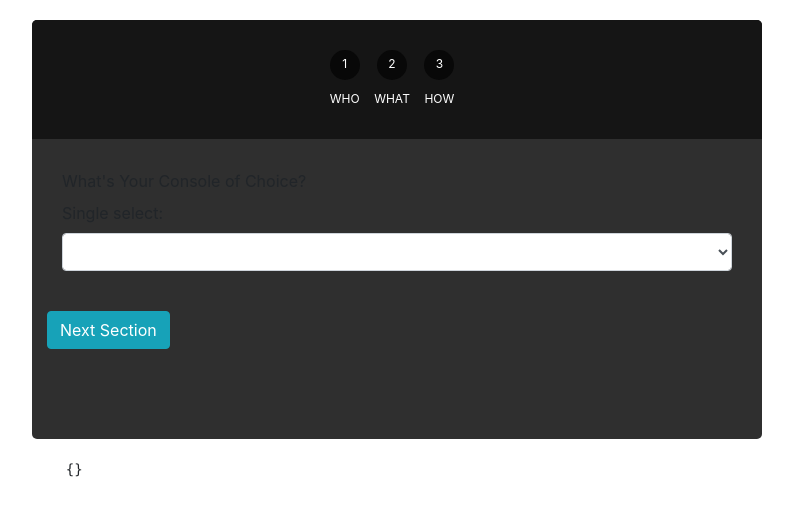
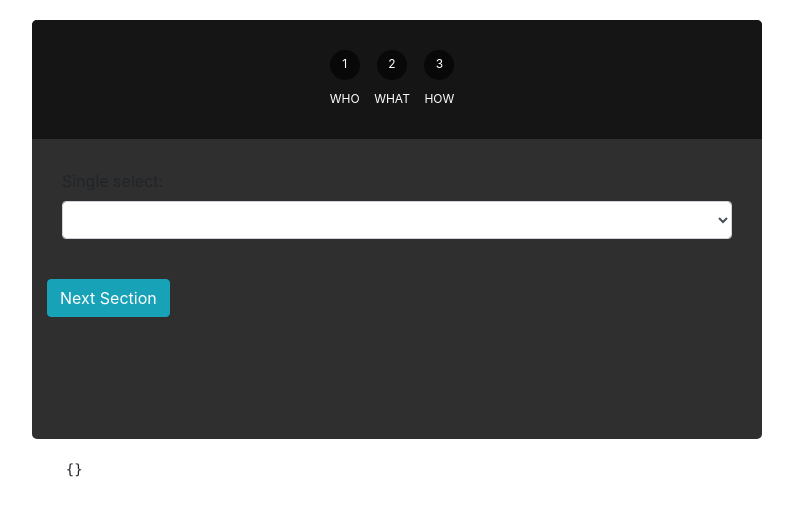
Before and after one commit to pcnicklaus/bitterly, a plain HTML site: page one/src/client/index.html at #!/form/interests in a window 1280 px wide. Shown: the whole page, without its empty margins (53-846 px from the left). Drawn offline with nearby package versions, Linux system fonts and the light colour scheme; some packages are replaced by stand-ins of ours; some icons are missing.

```diff
--- a/one/src/client/partials/form-interests.html
+++ b/one/src/client/partials/form-interests.html
@@ -1,4 +1,3 @@
-<label>What's Your Console of Choice?</label>
 <div class="form-group">
     <label for="singleSelect"> Single select: </label><br>
         <select class="form-control" name="singleSelect" ng-model="data.messageType">
```
Also changed, not shown: 1 other file.
